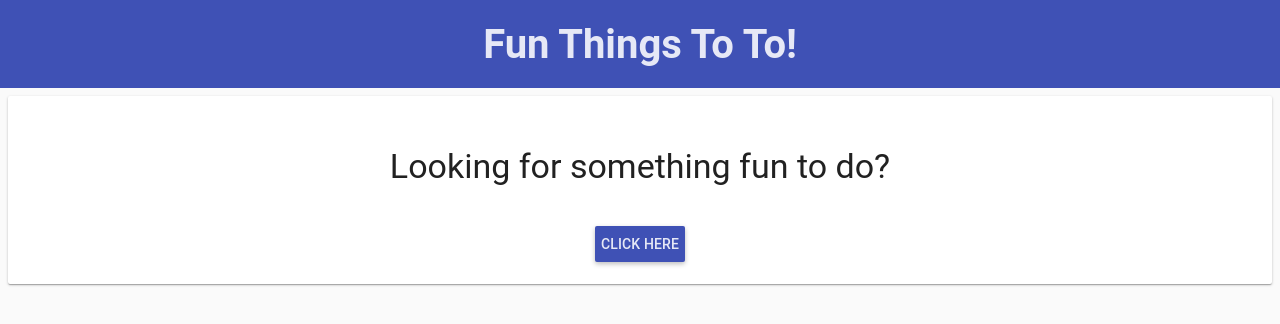
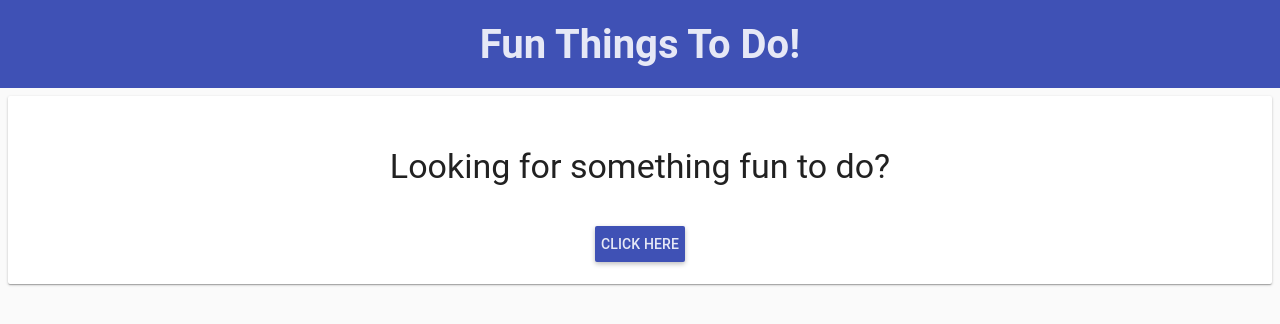
Before and after one commit to caseyhyde/fun-things, a website: page public/views/index.html in a window 1280 px wide. Drawn offline with Linux system fonts and the light colour scheme; no server answers; files whose address does not match are found by name.

Commit message:
Fixed small typo
😘

```diff
--- a/public/views/index.html
+++ b/public/views/index.html
@@ -26,7 +26,7 @@
   </head>
   <body ng-app="app" >
       <md-toolbar class="md-medium-tall" layout='row' layout-align='center center'>
-        <h1>Fun Things To To!</h1>
+        <h1>Fun Things To Do!</h1>
       </md-toolbar>
     <main ng-view></main>
   </body>
```
